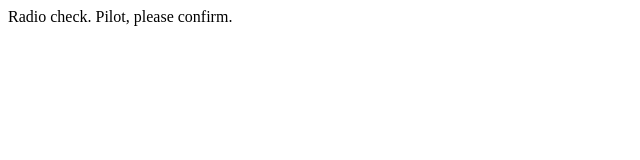
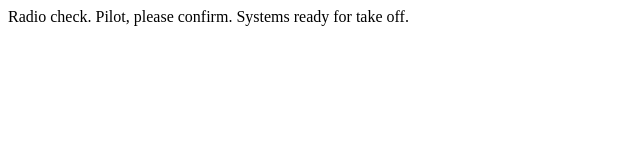
Before and after one commit to naisiaye/communication-log, a plain HTML site: page index.html in a window 1280 px wide. Shown: the whole page, without its empty margins (0-640 px from the left). Drawn offline with Linux system fonts and the light colour scheme.

Commit message:
Second line

```diff
--- a/index.html
+++ b/index.html
@@ -1,5 +1,7 @@
 <html>
    <body>
-      <p>Radio check. Pilot, please confirm.</p>
+      <p>Radio check. Pilot, please confirm.
+         Systems ready for take off.
+      </p>
    </body>
 </html>
```
